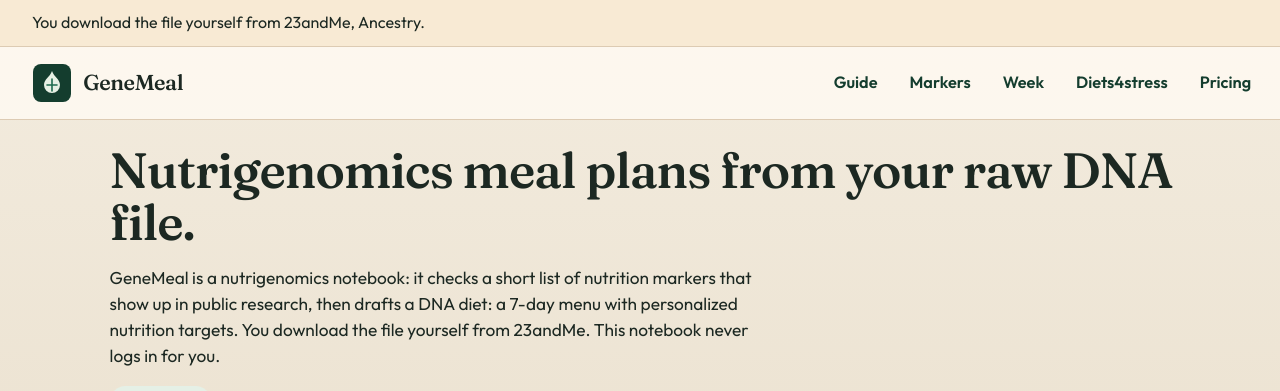
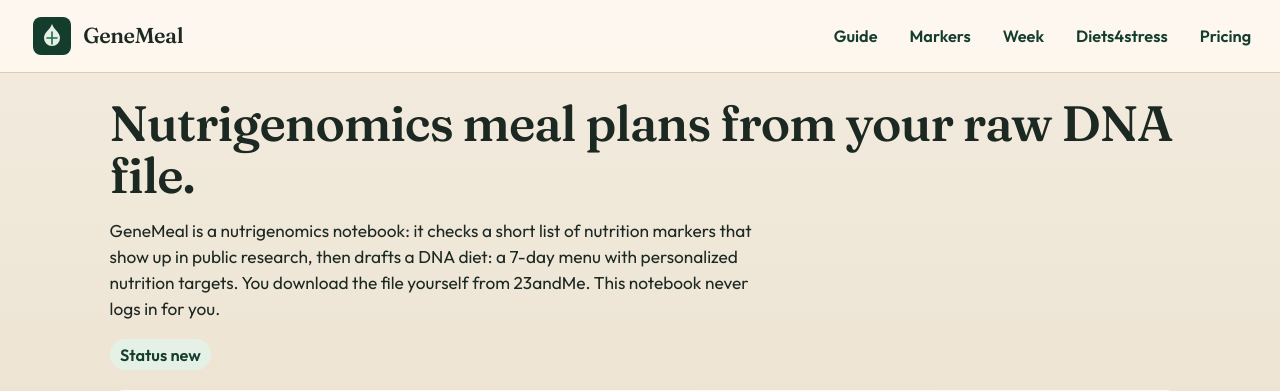
Before and after one commit to michaelkindling9970-wq/genemeal, a Flask app: page / in a window 1280 px wide. Shown: the top 391 px of the page. Run offline with Flask 3, Linux system fonts and the light colour scheme; data comes from the database, SQL or seed files in the repository; data that the repository does not hold is empty; some libraries are stand-ins or nearby versions.

Commit message:
Remove the home-page download banner above the header (#18)
Drop the preface notice added in #16, along with its empty block, CSS, and the test that required it. The intro sentence stays.

Co-authored-by: Cursor Agent <cursoragent@cursor.com>
Co-authored-by: michaelkindling9970-wq <michaelkindling9970-wq@users.noreply.github.com>

```diff
--- a/static/style.css
+++ b/static/style.css
@@ -44,16 +44,6 @@ h4 { margin: 0 0 0.35rem; font-size: 0.78rem; letter-spacing: 0.08em; text-trans
 
 a { color: var(--green-deep); }
 code { font-size: 0.92em; }
-
-.download-notice {
-  margin: 0;
-  padding: 0.7rem 1.25rem 0.7rem 2rem;
-  background: var(--amber-wash);
-  color: var(--ink);
-  border-bottom: 1px solid var(--line);
-  font-size: 1rem;
-  line-height: 1.45;
-}
 
 .top {
   display: flex;
--- a/templates/base.html
+++ b/templates/base.html
@@ -27,7 +27,6 @@
   <link rel="stylesheet" href="{{ url_for('static', filename='style.css') }}">
 </head>
 <body>
-  {% block preface %}{% endblock %}
   <header class="top">
     <a class="brand" href="{{ url_for('home') }}">
       <svg viewBox="0 0 40 40" aria-hidden="true" class="mark">
--- a/templates/home.html
+++ b/templates/home.html
@@ -1,8 +1,5 @@
 {% extends "base.html" %}
 {% block title %}Nutrigenomics Meal Plans from Your DNA | GeneMeal{% endblock %}
-{% block preface %}
-<p class="download-notice">You download the file yourself from 23andMe, Ancestry.</p>
-{% endblock %}
 {% block body %}
 <section class="intro">
   <h1>Nutrigenomics meal plans from your raw DNA file.</h1>
```
Also changed, not shown: tests/test_home_explainer.py (+2 -11 lines).
